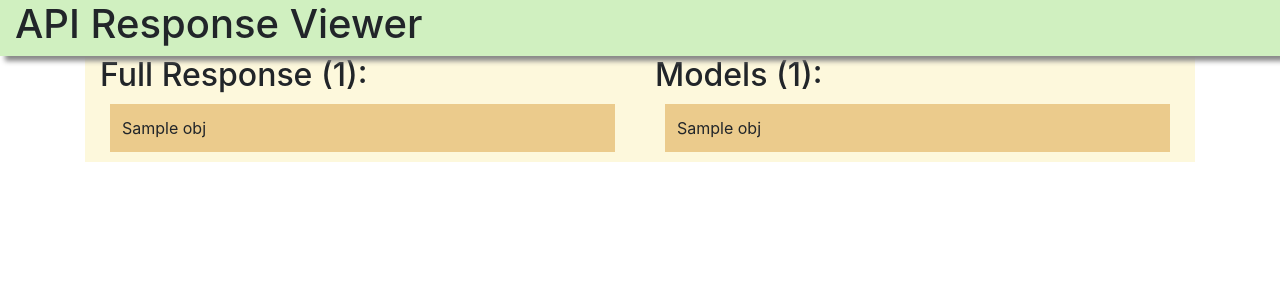
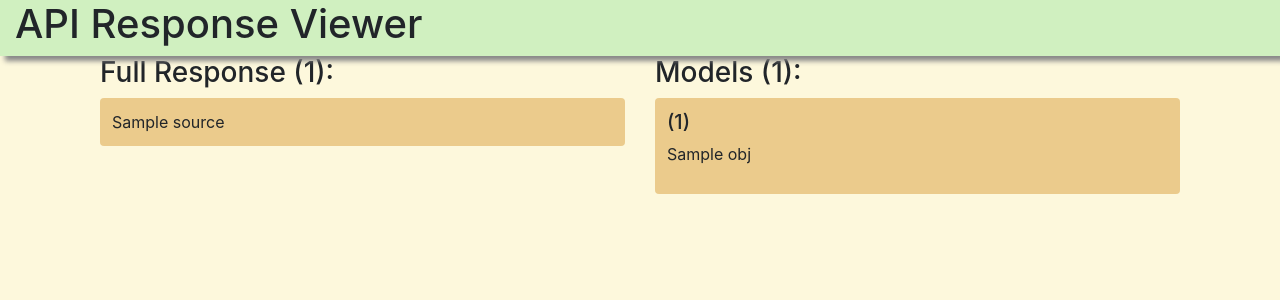
Before and after one commit to awallace689/requests, a Flask app: template flaskr/templates/home.html in a window 1280 px wide. Shown: the top 300 px of the page. Run offline with Flask 2, Linux system fonts and the light colour scheme; the template is opened without the code that fills it: most values are stand-ins (such as "Sample title", 1, 10 or a date in 2020); some libraries are stand-ins or nearby versions.

Commit message:
Refactored a little bit of everything, added some new page styling

```diff
--- a/flaskr/app.py
+++ b/flaskr/app.py
@@ -1,5 +1,5 @@
 from flask import Flask, render_template
-from flaskr.lib.myrequests.getlib import get_json, ResponseWrapper
+from flaskr.lib.myrequests.getlib import ResponseWrapper, get
 from asyncio import run
 from timeit import timeit
 from json import dumps
@@ -11,9 +11,9 @@
 @app.route('/home/<url>')
 def home(url='https://api.github.com/repos/awallace689/requests/events'):
   start = timeit()
-  resp = ResponseWrapper(get_json(url), debug=True)
+  resp = ResponseWrapper(get(url).json(), debug=False)
   end = timeit()
+  print('type', type(resp.source), flush=True)
   print('[time:', end-start, 'sec]', flush=True)
   return render_template(
-  #  'home.html')
-    'home.html', URL=url, source=resp.source, models=resp.models)
+    'home.html', URL=url, source=resp.source, models=resp.models, is_list=isinstance(resp.source, list))
--- a/flaskr/static/home.css
+++ b/flaskr/static/home.css
@@ -11,10 +11,21 @@
 
 .main-page {
   background-color: var(--page-color);
+  margin-bottom: 16px;
 }
 
 .content {
   background-color: var(--content-color);
-  margin: 10px;
+  overflow-y: auto;
+  /* margin: 10px; */
   padding: 12px;
+  max-height: 75vh;
 }
+
+.content-item {
+  margin-bottom: 16px;
+}
+
+body {
+  background-color: var(--page-color);
+}
--- a/flaskr/templates/home.html
+++ b/flaskr/templates/home.html
@@ -10,7 +10,7 @@
   <link rel="stylesheet" href="https://maxcdn.bootstrapcdn.com/bootstrap/4.0.0/css/bootstrap.min.css"
     integrity="sha384-Gn5384xqQ1aoWXA+058RXPxPg6fy4IWvTNh0E263XmFcJlSAwiGgFAW/dAiS6JXm" crossorigin="anonymous">
   <link rel="stylesheet" type="text/css" href="{{ url_for('static',filename='home.css') }}">
-  <title>Hello, world!</title>
+  <title>API Response Viewer</title>
 </head>
 
 <body>
@@ -23,7 +23,7 @@
   </div>
 
     <div class="container">
-      <div class="col min-vh-70 main-page">
+      <div class="col main-page">
         {% if URL %}
           <div class="row">
             <div class="col">
@@ -31,27 +31,39 @@
             </div>
           </div>
         {% endif %}
+
         <div class="row">
+
           {% if source %}
             <div class="col">
-                <h2>Full Response ({{source | length}}):</h2>
+              <h3>Full Response {% if is_list %}({{source | length}}){% else %}(1){% endif %}:</h3>
+              {% if is_list %}
+                <div class="content rounded">
                   {% for obj in source %}
-                  <div class="content">{{obj}}</div>
+                    <h5>({{ loop.index }})</h5>
+                    <div class="content-item">{{obj}}</div>
                   {% endfor %}
                 </div>
-
+              {% else %}
+                <div class="content rounded">{{source}}</div>
+              {% endif %}
+            </div>
             {% if models %}
               <div class="col">
-                  <h2>Models ({{models | length}}):</h2>
+                <h3>Models ({{models | length}}):</h3>
+                <div class="content rounded">
                   {% for obj in models %}
-                    <div class="content">{{obj}}</div>
+                    <h5>({{ loop.index }})</h5>
+                    <div class="content-item">{{obj}}</div>
                   {% endfor %}
+                </div>
               </div>
             {% endif %}
 
           {% else %}
             <h2>Response: &lt<i>None</i>&gt</h2>
           {% endif %}
+
         </div>
       </div>
     </div>
```
Also changed, not shown: flaskr/lib/myrequests/getlib.py (+2 -13 lines). Lines whose indentation alone changed are shown as unchanged.
